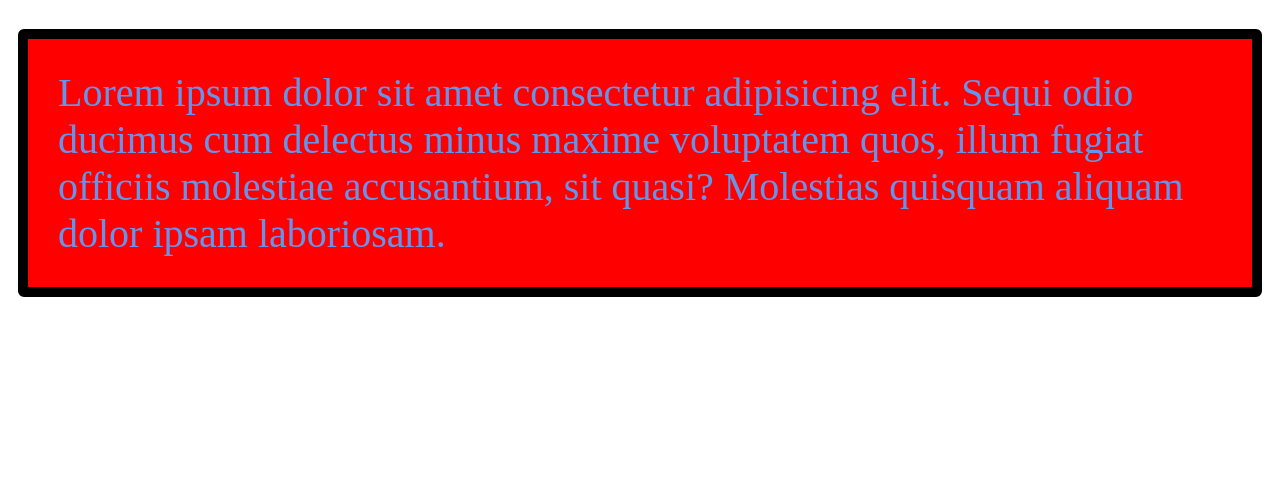
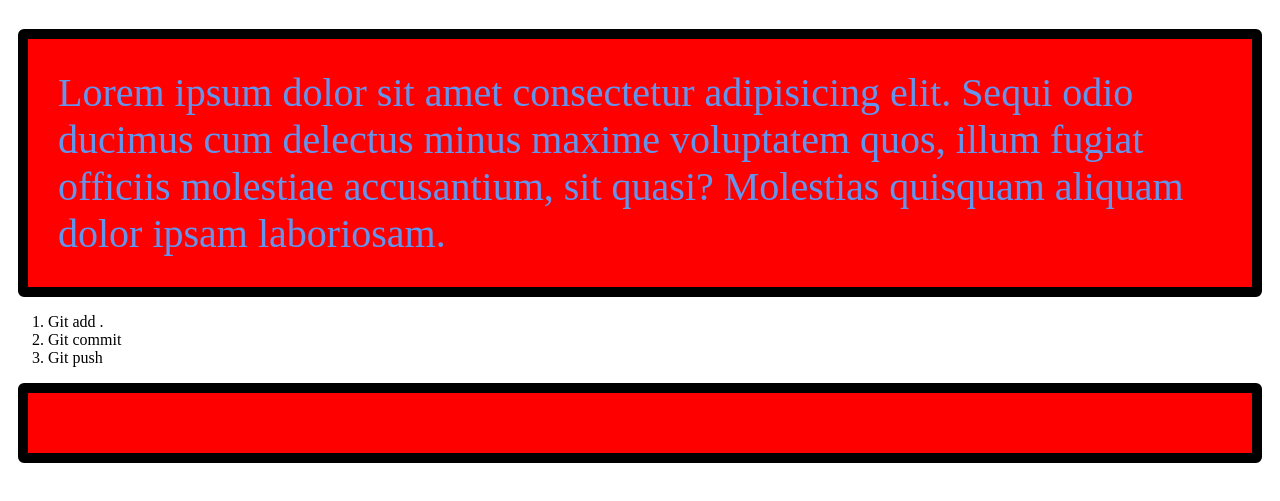
Before and after one commit to hadialhamza/my-first-repo, a plain HTML site: page index.html in a window 1280 px wide. Shown: the part 129-630 px from the top of the page. Drawn offline with Linux system fonts and the light colour scheme.

Commit message:
third commit

```diff
--- a/index.html
+++ b/index.html
@@ -27,6 +27,11 @@
       ducimus cum delectus minus maxime voluptatem quos, illum fugiat officiis
       molestiae accusantium, sit quasi? Molestias quisquam aliquam dolor ipsam
       laboriosam.
+      <ol>
+        <li>Git add .</li>
+        <li>Git commit</li>
+        <li>Git push</li>
+      </ol>
     </p>
   </body>
 </html>
```
